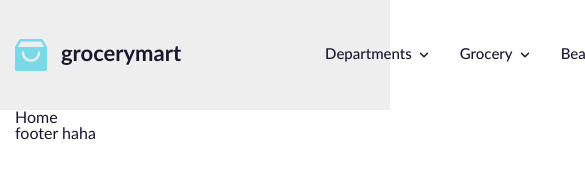
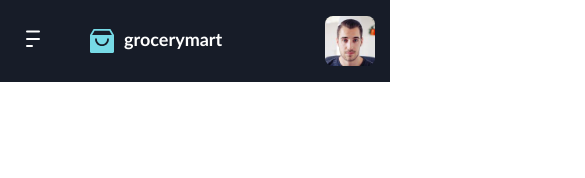
Before and after one commit to haminhduc/Grocery-Ecommerce-Templates, a website: page index.html in a window 390 px wide. Shown: the top 178 px of the page, 585 px wide, since content can reach past the window. Drawn offline with Linux system fonts and the light colour scheme.

Commit message:
add mixins and create responsive for header

```diff
--- a/index.html
+++ b/index.html
@@ -1,5 +1,5 @@
 <!DOCTYPE html>
-<html lang="en" class="">
+<html lang="en" class="dark">
   <head>
     <meta charset="UTF-8" />
     <meta name="viewport" content="width=device-width, initial-scale=1.0" />
--- /dev/null
+++ b/scss/abstract/_index.scss
@@ -0,0 +1 @@
+@forward "./mixins";
--- /dev/null
+++ b/scss/abstract/_mixins.scss
@@ -0,0 +1,18 @@
+$grid-breakpoints: (
+  sm: 576px,
+  md: 768px,
+  lg: 992px,
+  xl: 1200px,
+  xxl: 1400px,
+);
+
+@mixin breakpoint($key) {
+  $breakpoint: map-get($grid-breakpoints, $key);
+  @if ($breakpoint) {
+    @media (max-width: ($breakpoint - 0.02)) {
+      @content;
+    }
+  } @else {
+    @error "The value #{$key} is not a valid breakpoint";
+  }
+}
--- a/scss/components/_logo.scss
+++ b/scss/components/_logo.scss
@@ -1,12 +1,24 @@
+@use "../abstract";
 .logo {
   display: flex;
   align-items: center;
   gap: 14px;
+  @include abstract.breakpoint(lg) {
+    gap: 10px;
+    margin-left: 39px;
+  }
   &__title {
     font-size: 2.2rem;
     font-style: normal;
     font-weight: 700;
     line-height: 145.455%;
-    //
+    @include abstract.breakpoint(lg) {
+      font-size: 1.8rem;
+    }
+  }
+  &__img {
+    @include abstract.breakpoint(lg) {
+      width: 24px;
+    }
   }
 }
--- a/scss/layout/_header.scss
+++ b/scss/layout/_header.scss
@@ -1,3 +1,4 @@
+@use "../abstract";
 %flexItemsCenter {
   display: flex;
   align-items: center;
@@ -9,10 +10,28 @@
 .top-bar {
   @extend %flexItemsCenter;
   padding: 30px 0;
+  @include abstract.breakpoint(lg) {
+    padding: 20px 0;
+  }
+  @include abstract.breakpoint(sm) {
+    padding: 16px 0;
+  }
+
+  &__more {
+    display: none;
+    @include abstract.breakpoint(lg) {
+      display: block;
+    }
+  }
 }
 .navbar {
   margin-left: 144px;
-  margin-right: auto;
+  @include abstract.breakpoint(xl) {
+    margin-left: 50px;
+  }
+  @include abstract.breakpoint(lg) {
+    display: none;
+  }
   &__list {
     display: flex;
     align-items: center;
@@ -30,6 +49,7 @@
 .top-act {
   @extend %flexItemsCenter;
   gap: 20px;
+  margin-left: auto;
 
   &__group {
     display: flex;
@@ -40,6 +60,15 @@
     border-radius: 8px;
     background: var(--top-act-group-bg-color);
     box-shadow: 0px 20px 60px 10px var(--top-act-group-shadow-color);
+
+    @include abstract.breakpoint(md) {
+      display: none;
+    }
+  }
+  &__group--single {
+    @include abstract.breakpoint(lg) {
+      display: none;
+    }
   }
   &__group--single &__btn {
     padding: 13px;
--- a/template/header.html
+++ b/template/header.html
@@ -1,5 +1,13 @@
 <div class="container">
   <div class="top-bar">
+    <!-- more -->
+    <button class="top-bar__more">
+      <img
+        src="./assets/icons/more.svg"
+        alt=""
+        class="top-bar__more-icon icon"
+      />
+    </button>
     <!-- logo  -->
     <a href="./" class="logo">
       <img src="./assets/icons/logo.svg" alt="grocery mart" class="logo__img" />
```
Also changed, not shown: assets/css/main.css, 1 other file.
